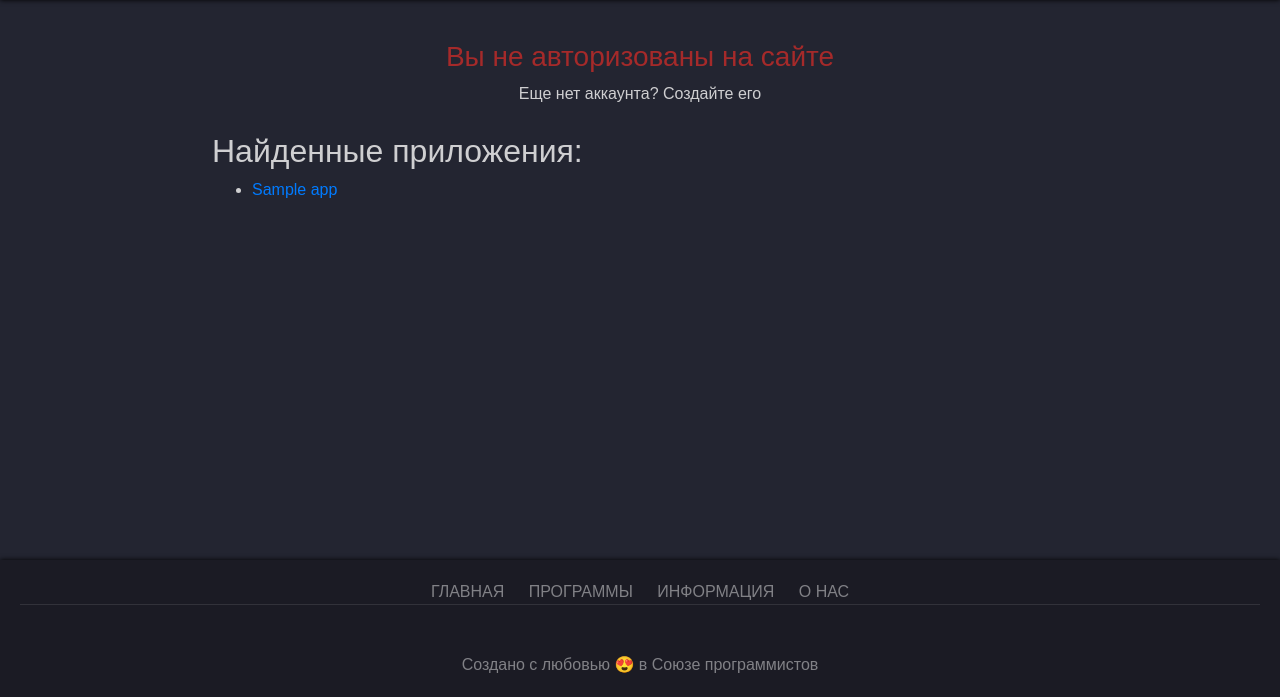
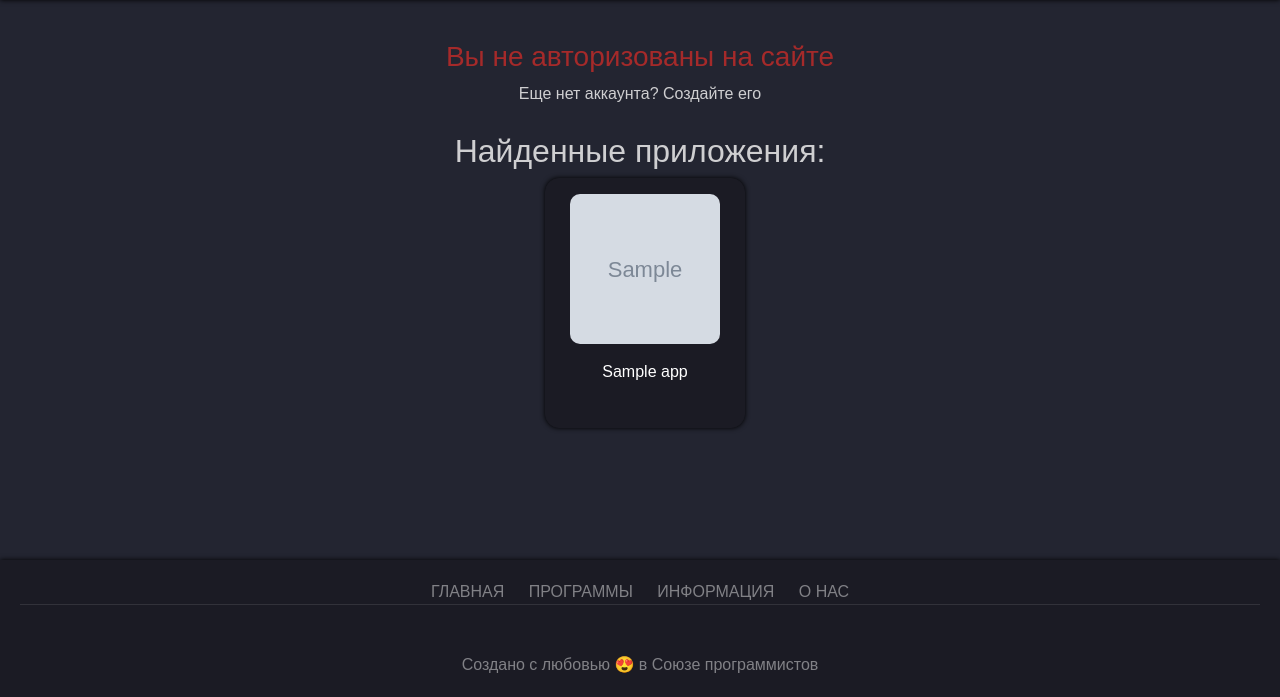
Before and after one commit to C15HOT/apps_shop, a Django app: template templates/search_app.html in a window 1280 px wide. Shown: the part 103-800 px from the top of the page. Run offline with Django 3.2, Linux system fonts and the light colour scheme; the template is opened without the code that fills it: values that come from a table or form of the project are taken from there, others are empty; tables that the repository leaves empty hold one stand-in row (values such as "Sample post"); grey boxes marked "Sample" are stand-in pictures; some libraries are stand-ins or nearby versions.

Commit message:
Edit style in the search_list.html

```diff
--- a/templates/search_app.html
+++ b/templates/search_app.html
@@ -3,13 +3,25 @@
 
 
 
- <h2>Найденные приложения:</h2>
-<ul>
+ <h2 style="text-align: center;">Найденные приложения:</h2>
+ <div class="main-container-apps-list">
   {% for app in object_list %}
 
-      <li><a href="{% url 'app_detail' app.slug %}">{{ app.title }}</a></li>
+  <a class="apps-a" href="{% url 'app_detail' app.slug %}">
+    <div class="apps-list">
+
+        <div class="apps-list__img">
+            <img width="150" height="150" src="{{MEDIA_URL}}{{app.image.url}}">
+        </div>
+        <div class="apps-title">
+             {{ app.title }}
+        </div>
+
+    </div>
+    </a>
+      <!-- <li><a href="{% url 'app_detail' app.slug %}">{{ app.title }}</a></li> -->
 
 
   {% endfor %}
-</ul>
+</div>
 {% endblock %}
```
